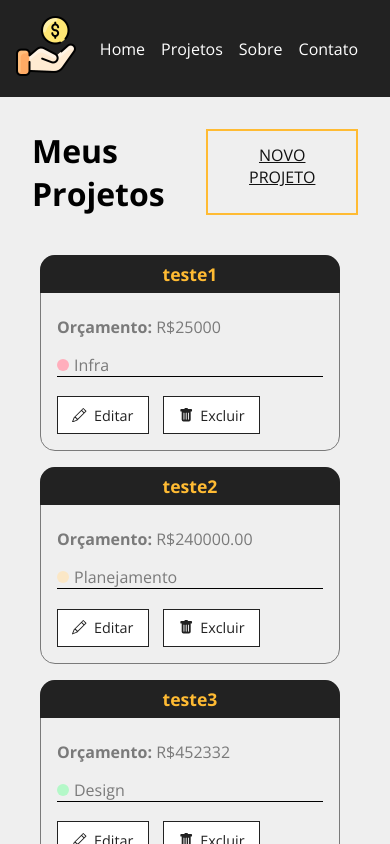
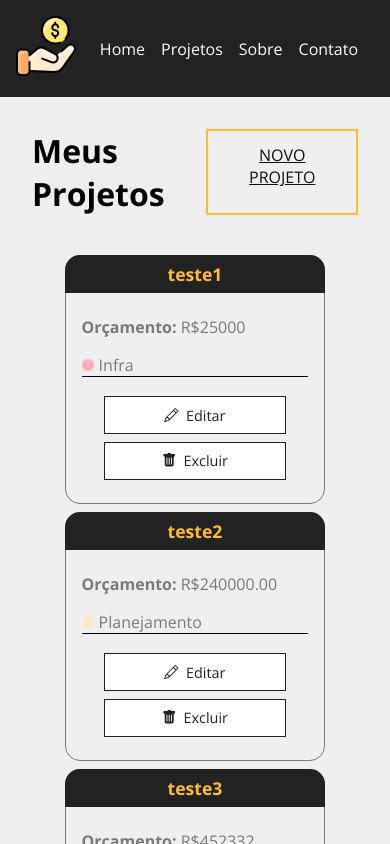
Before and after one commit to AlamoVinicius/budget, a React (Create React App) app: page /projects in a window 390 px wide. Shown: the top 844 px of the page. Built offline with nearby package versions, Linux system fonts and the light colour scheme; data requests are answered from the project's data file.

Commit message:
ajustes para responsivo

```diff
--- a/db.json
+++ b/db.json
@@ -76,6 +76,28 @@
       "cost": 0,
       "services": [],
       "id": 7
+    },
+    {
+      "name": "teste de resposivitidade",
+      "budget": "2300000",
+      "category": {
+        "id": "3",
+        "name": "Design"
+      },
+      "cost": 0,
+      "services": [],
+      "id": 8
+    },
+    {
+      "name": "ultimo teste do dia",
+      "budget": "3243242",
+      "category": {
+        "id": "4",
+        "name": "Planejamento"
+      },
+      "cost": 0,
+      "services": [],
+      "id": 9
     }
   ],
   "categories": [
--- a/src/components/projects/ProjectCard.module.css
+++ b/src/components/projects/ProjectCard.module.css
@@ -4,8 +4,7 @@
     border-radius: 15px;
     width: 30%;
     margin: .5%;
-    margin-left: auto;
-    margin-right: auto;
+
 }
 
 .project_card h4 {
@@ -91,33 +90,51 @@
     color: #ffbb33;
 }
 
-@media (max-width: 768px) {
+@media (max-width: 830px) {
     .project_card {
-        width: 47%;
-        margin: .5em;
-    }
-}
+        width: 250px;
+        margin: .2em auto;
 
-@media (max-width: 430px) {
-    .project_card {
-        width: 300px;
-        margin: .5em;
     }
 
     .project_card_actions a,
     .project_card_actions button {
         width: auto;
+        margin: auto;
+        margin-top: .5em;
     }
 }
 
-@media (max-width: 325px) {
+@media (max-width: 469px) {
     .project_card {
-        width: auto;
-        margin: .5em;
+        width: 45%;
+    }
+
+    .project_card_actions {
+        flex-direction: column;
     }
 
     .project_card_actions a,
     .project_card_actions button {
-        width: auto;
+        width: 100px;
+        margin: auto;
+        margin-top: .5em;
+    }
+
+
+}
+
+@media (max-width: 400px) {
+    .project_card {
+        margin: auto;
+        width: 80%;
+        margin-top: .5em;
+    }
+
+    .project_card_actions a,
+    .project_card_actions button {
+        width: 80%;
+        margin: auto;
+        margin-bottom: .5em;
     }
 }
```
